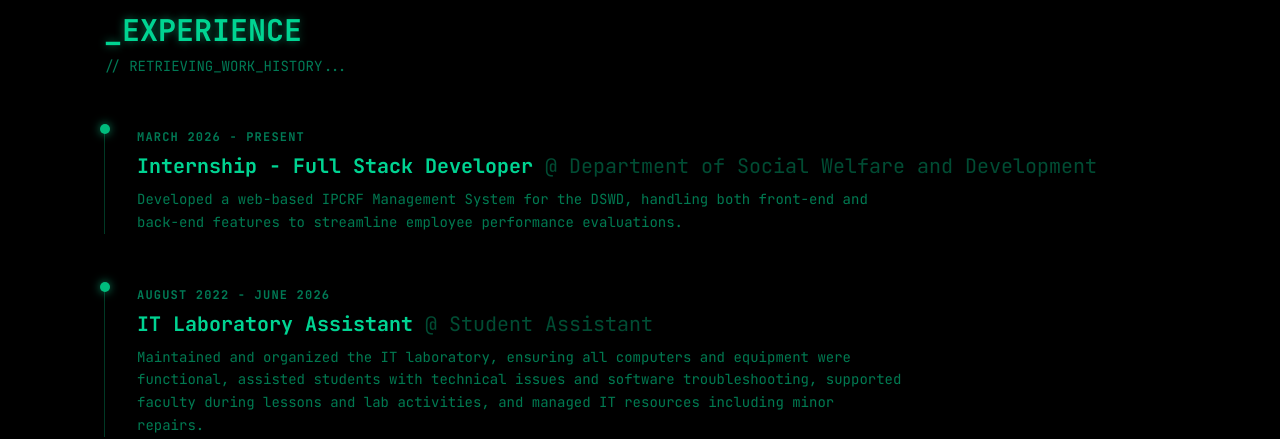
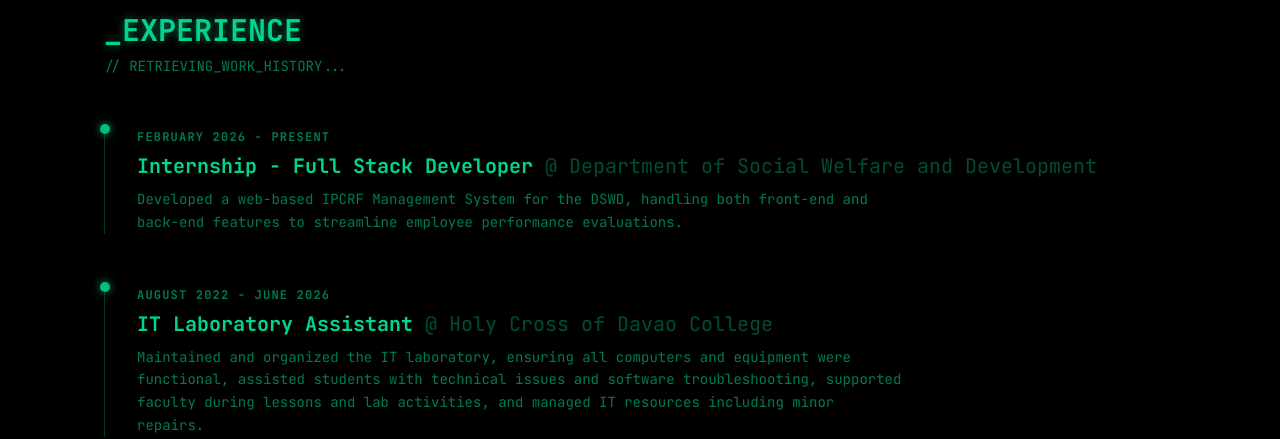
Before and after one commit to Lorenxaruuuu/Portfolio.v2, a React (Vite) app: page / in a window 1280 px wide. Shown: the part 2280-2719 px from the top of the page. Built offline with nearby package versions, Linux system fonts and the light colour scheme.

Commit message:
2nd commit

```diff
--- a/src/App.tsx
+++ b/src/App.tsx
@@ -146,12 +146,12 @@
     id: 1,
     company: "Department of Social Welfare and Development",
     role: "Internship - Full Stack Developer",
-    period: "March 2026 - Present",
+    period: "February 2026 - Present",
     description: "Developed a web-based IPCRF Management System for the DSWD, handling both front-end and back-end features to streamline employee performance evaluations."
   },
   {
     id: 2,
-    company: "Student Assistant",
+    company: "Holy Cross of Davao College",
     role: "IT Laboratory Assistant",
     period: "August 2022 - June 2026",
     description: "Maintained and organized the IT laboratory, ensuring all computers and equipment were functional, assisted students with technical issues and software troubleshooting, supported faculty during lessons and lab activities, and managed IT resources including minor repairs."
```
